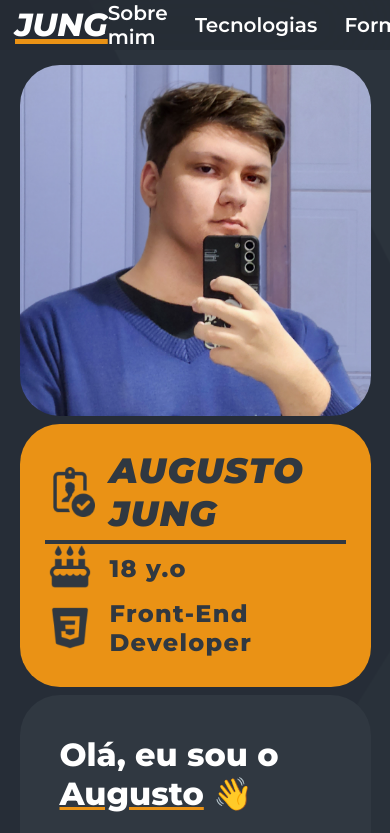
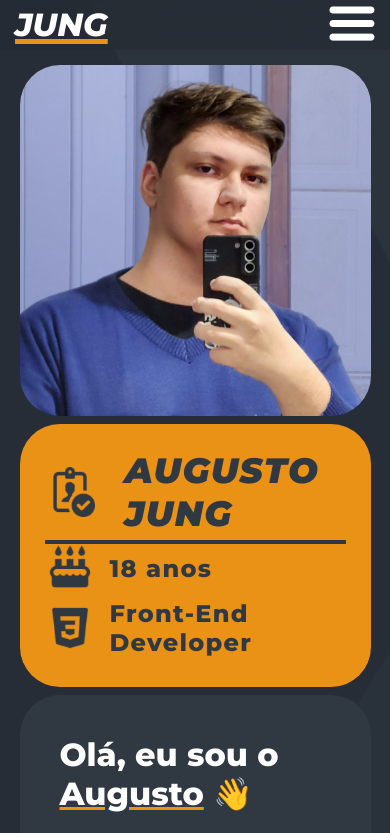
Before and after one commit to GutoJJ/portfolio-1-teste, a React (Vite) app: page / in a window 390 px wide. Shown: the top 833 px of the page. Built offline with nearby package versions, Linux system fonts and the light colour scheme.

Commit message:
Navbar responsivo

```diff
--- a/src/App.jsx
+++ b/src/App.jsx
@@ -22,7 +22,9 @@ function App() {
           <div id='titulo-linguagens'>
             <h1>- Tecnologias -</h1>
           </div>
+
           <Tecnologias />
+
         </div>
 
       </div>
--- a/src/components/navbar.jsx
+++ b/src/components/navbar.jsx
@@ -1,18 +1,42 @@
-import '../style/components/navbar.sass'
+import "../style/components/navbar.sass"
 import { Fade } from "react-awesome-reveal";
+import hamb from "../img/hamb.png";
+
+let aux = 0;
+
+function NavBarClick() {
+  if (aux == 0 && window.innerWidth < 780) {
+    document.querySelector('.text').style.display = "bock"
+    document.querySelector('.text').style.visibility = "visible";
+    document.querySelector('.text').style.animation = "fadeIn .5s ease-in-out";
+    document.querySelector('nav').style.background = "#252c34"
+    document.querySelector('nav').style.backdropFilter = "none";
+    aux = 1;
+  } else if (aux == 1 && window.innerWidth  < 780) {
+    document.querySelector('.text').style.animation = "fadeOut .5s ease-in-out";
+    setTimeout(() => {
+      document.querySelector('nav').style = "";
+      document.querySelector('.text').style = "";
+    }, 500);
+
+    aux = 0;
+  }
+}
 
 function navbar() {
   return (
     <nav>
-        <h1>JUNG</h1>
-        <div className="text">
-            <Fade cascade>
-                <a href="#">Sobre mim</a>
-                <a href="#titulo-linguagens">Tecnologias</a>
-                <a href="">Formação</a>
-            </Fade>
+      <h1>JUNG</h1>
+      <div className="text">
 
-        </div>
+        <Fade cascade>
+          <a href="#" onClick={NavBarClick}>Sobre mim</a>
+          <a href="#titulo-linguagens" onClick={NavBarClick}>Tecnologias</a>
+          <a href="" onClick={NavBarClick}>Formação</a>
+        </Fade>
+
+      </div>
+      <button onClick={NavBarClick} className='hamb'><img src={hamb} alt="" /></button>
     </nav>
   )
 }
--- a/src/components/perfil.jsx
+++ b/src/components/perfil.jsx
@@ -16,7 +16,7 @@ const perfil = () => {
                 </div>
                 <div className="row">
                     <img src={cake_img} alt="" />
-                    <h2>18 y.o</h2>
+                    <h2>18 anos</h2>
                 </div>
                 <div className="row">
                     <img src={CSS_img} alt="" />
--- a/src/components/tecnologias.jsx
+++ b/src/components/tecnologias.jsx
@@ -1,6 +1,4 @@
 import '../style/components/tecnologias.sass'
-
-import { Fade } from "react-awesome-reveal";
 
 function tecnologias() {
     return (
--- a/src/style/components/navbar.sass
+++ b/src/style/components/navbar.sass
@@ -4,6 +4,7 @@
 nav
     @include mixins.FlexRow
     padding-left: 15px
+    padding-right: 15px
     height: 50px
     width: 100%
     position: fixed
@@ -23,15 +24,54 @@ nav
         text-decoration-thickness: 5px
         animation: none
     .text
-        @include mixins.FlexRow
         align-items: center
         justify-content: center
         flex: 1
         gap: 7vw
-        padding-right: 15px
         animation: none
         a
             font-size: 20px
             font-weight: 600
             text-decoration: none
             width: fit-content
+            &:hover
+                text-decoration: underline
+                text-decoration-color: variables.$cor-laranja
+                text-decoration-thickness: 3px
+
+.hamb
+    background: none
+    outline: none
+    border: none
+    display: none
+    &:hover
+        cursor: pointer
+
+
+@media (max-width: 780px)
+    .text
+        display: none
+        visibility: hidden
+        position: fixed
+        @include mixins.FlexColumn
+        width: 100%
+        height: 100vh
+        top: 50px
+        background: #252c34b3
+        backdrop-filter: blur(55px)
+
+
+    .hamb
+        margin-right: 15px
+        display: block
+
+    h1
+        margin-left: 15px
+
+    nav
+        padding: 0
+        justify-content: space-between
+
+@media (min-width: 780px)
+    .text
+        @include mixins.FlexRow
--- a/src/style/main.sass
+++ b/src/style/main.sass
@@ -4,7 +4,7 @@
 *
     margin: 0
     padding: 0
-    font-family: 'Montserrat', sans-serif
+    font-family: 'Montserrat',sans-serif !important
     color: #fff
     box-sizing: border-box
     scroll-behavior: smooth
@@ -116,3 +116,11 @@ h1,p,h2,img,a
     to
         opacity: 1
         transform: translateX(0)
+
+@keyframes fadeOut
+    from
+        opacity: 1
+        transform: translateX(0)
+    to
+        opacity: 0
+        transform: translateX(-1vw)
```
Also changed, not shown: src/img/hamb.png (added).
